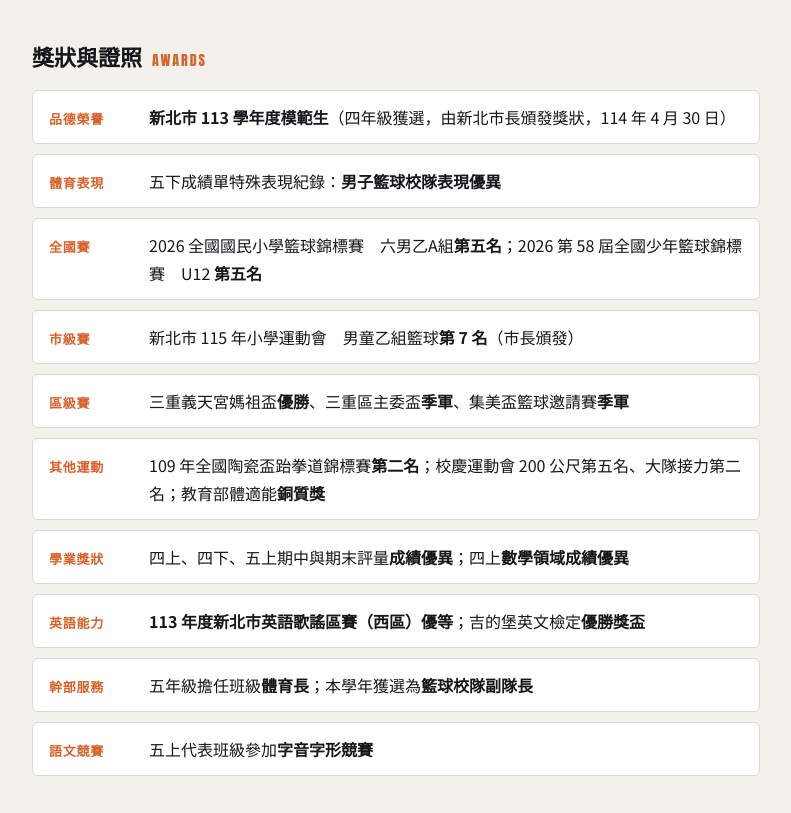
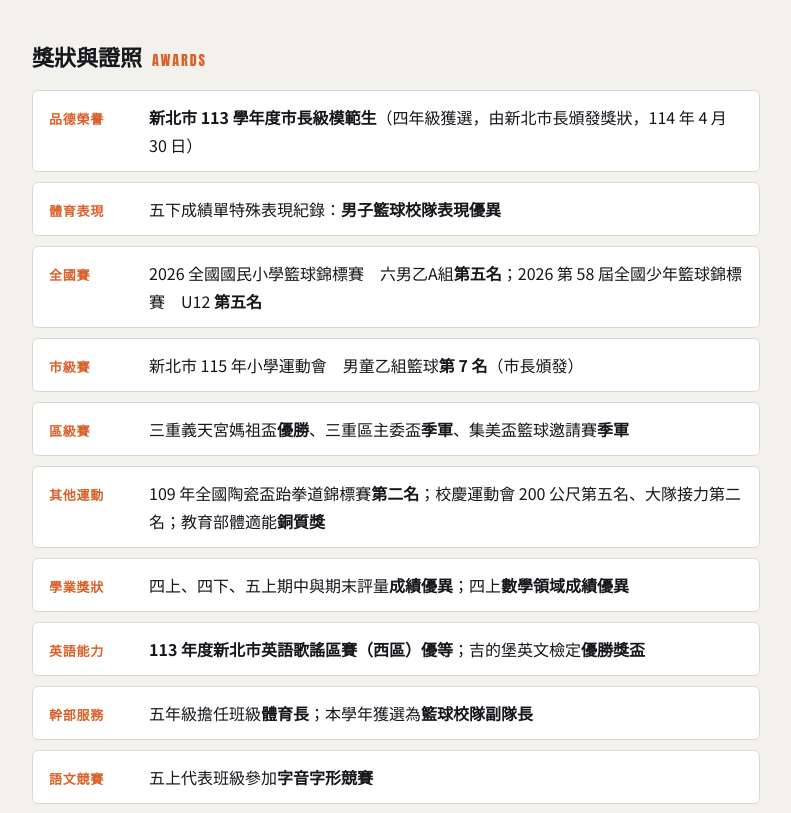
Before and after one commit to killydeer-ux/sophiachen.tw, a plain HTML site: page duncan/index.html in a window 1280 px wide. Shown: the part 2597-3410 px from the top of the page, without its empty margins (244-1035 px from the left). Drawn offline with Linux system fonts and the light colour scheme.

Commit message:
Update index.html

```diff
--- a/duncan/index.html
+++ b/duncan/index.html
@@ -158,7 +158,7 @@ ul.list li > *{min-width:0}
 <section id="awards">
   <h2>獎狀與證照 <small>AWARDS</small></h2>
   <ul class="list">
-    <li><span class="k">品德榮譽</span><span><b>新北市 113 學年度模範生</b>（四年級獲選，由新北市長頒發獎狀，114 年 4 月 30 日）</span></li>
+    <li><span class="k">品德榮譽</span><span><b>新北市 113 學年度市長級模範生</b>（四年級獲選，由新北市長頒發獎狀，114 年 4 月 30 日）</span></li>
     <li><span class="k">體育表現</span><span>五下成績單特殊表現紀錄：<b>男子籃球校隊表現優異</b></span></li>
     <li><span class="k">全國賽</span><span>2026 全國國民小學籃球錦標賽　六男乙A組<b>第五名</b>；2026 第 58 屆全國少年籃球錦標賽　U12 <b>第五名</b></span></li>
     <li><span class="k">市級賽</span><span>新北市 115 年小學運動會　男童乙組籃球<b>第 7 名</b>（市長頒發）</span></li>
```
